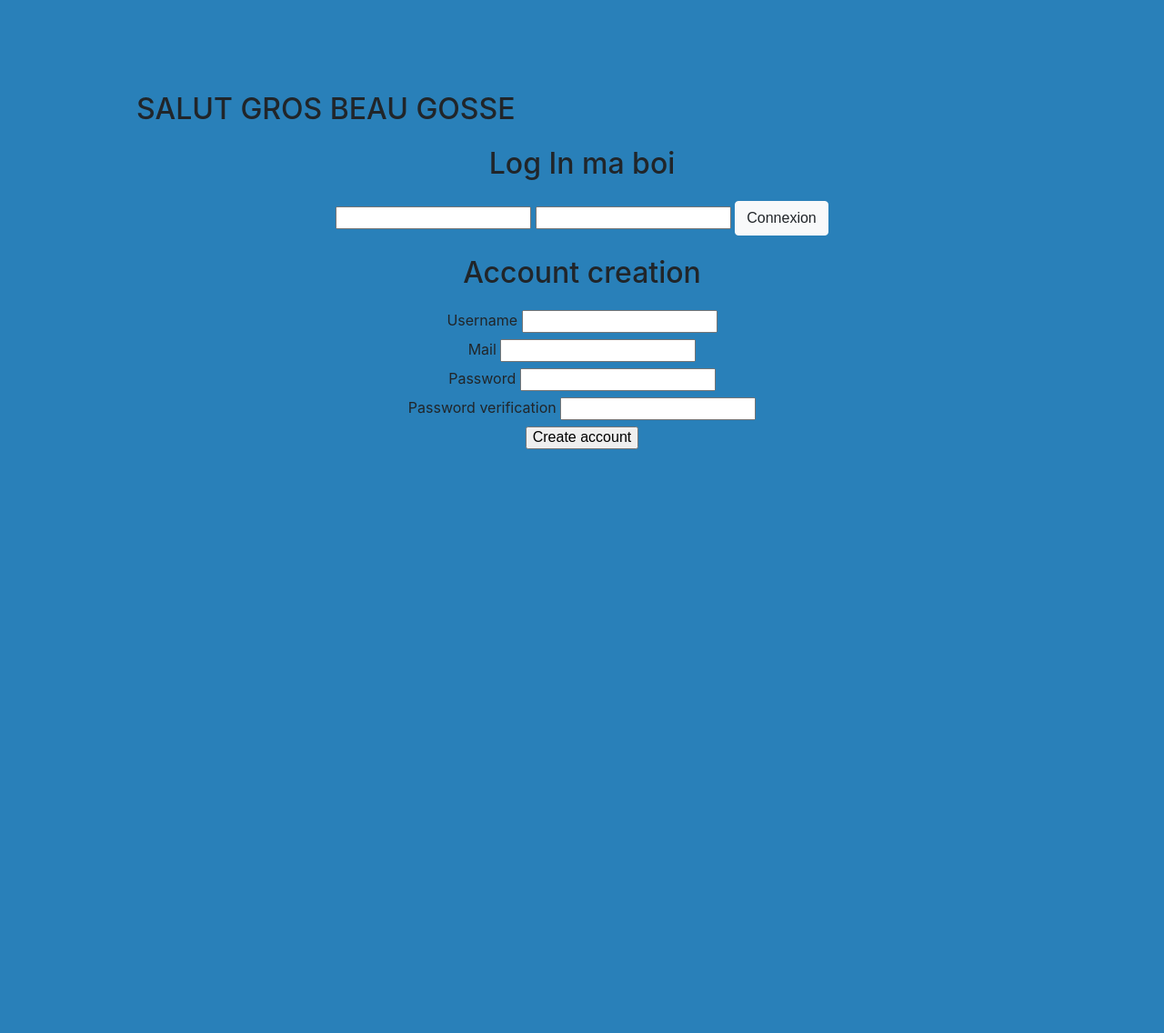
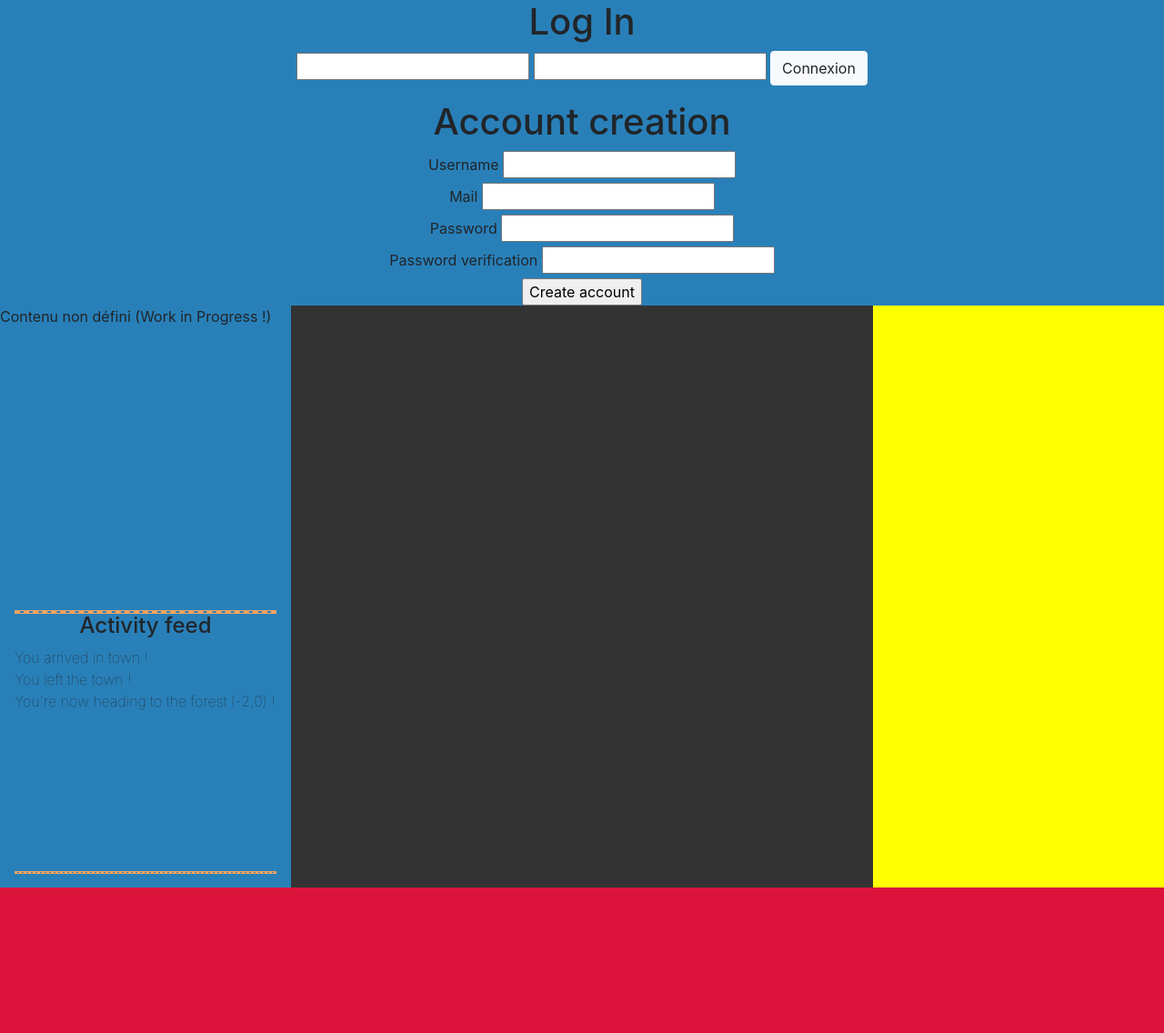
Before and after one commit to ProjetJavascript-Chalas-Pauletto/main, a PHP site: page / in a window 1280 px wide. Shown: the whole page at 91% size. Before the commit the page ends 494 px from the top, so only its background shows below. Run offline with PHP 8.4, Linux system fonts and the light colour scheme; some libraries are stand-ins or nearby versions.

Commit message:
Doing some small updates.

```diff
--- a/css/main.css
+++ b/css/main.css
@@ -277,15 +316,66 @@ animation: fadeIn 1s ease-out ,spin 2s ease-in-out infinite ; /* Chrome, Firefox
    Base styles: opinionated defaults
    ========================================================================== */
 
-html {
+html,body {
+    height: 100%;
+    margin: 0;
+    padding: 0;
+}
+
+html{
     color: #222;
     font-size: 1em;
     line-height: 1.4;
 }
 
-.container{
+.game{
     user-select: none;
+    height:100%;
+
+    display: grid;
+    grid-template-columns: 25% 50% 25%;
+    grid-template-rows: auto 20%;
 }
+
+.gameLeft{
+    background: #2980b9;
+    display: grid;
+    grid-template-columns: 100%;
+    grid-template-rows: 50% 50%;
+}
+
+#logTitle{
+    text-align: center;
+}
+
+#log {
+    border-top: 2px dashed sandybrown;
+    border-bottom: 1px dashed sandybrown;
+    box-shadow: inset 0 -1px 0 0 sandybrown, inset 0 1px 0 0 sandybrown, 0 1px 0 0 sandybrown, 0 -1px 0 0 sandybrown;
+    margin: 5%;
+    vertical-align: bottom;
+}
+
+.logMessage{
+    font-weight: lighter ;
+}
+
+.gameMiddle{
+    background: #333333;
+}
+
+.gameRight{
+    background: yellow;
+}
+
+.gameBottom{
+    background: crimson;
+    grid-column-start: 1;
+    grid-column-end: 4;
+}
+
+
+
 
 
 
--- a/index.html
+++ b/index.html
@@ -3,7 +3,7 @@
 <head>
     <meta charset="utf-8">
     <meta http-equiv="x-ua-compatible" content="ie=edge">
-        <title id="title">Looking for good stuffs</title>
+    <title></title>
     <meta name="description" content="">
     <meta name="viewport" content="width=device-width, initial-scale=1">
 
@@ -11,7 +11,7 @@
     <link rel="apple-touch-icon" href="icon.png">
     <!-- Place favicon.ico in the root directory -->
     <link rel="stylesheet" href="https://maxcdn.bootstrapcdn.com/bootstrap/4.0.0/css/bootstrap.min.css" integrity="sha384-Gn5384xqQ1aoWXA+058RXPxPg6fy4IWvTNh0E263XmFcJlSAwiGgFAW/dAiS6JXm" crossorigin="anonymous">
-        <link rel="stylesheet" href="css/normalize.css">
+    <!-- <link rel="stylesheet" href="css/normalize.css"> -->
     <link rel="stylesheet" href="css/main.css">
     <link rel="stylesheet" href="css/style3.css" />
 
@@ -41,13 +41,8 @@
     <div class="loader-section section-right"></div>
 </div>
 
-        <div class="container">
-            <!-- GameContent -->
-            <h1>SALUT GROS BEAU GOSSE</h1>
-
-
 <div id="notConnected" align="center" style="display: none">
-                <h1>Log In ma boi</h1>
+    <h1>Log In</h1>
     <form id="login-form" action="/json/login.php" method="post">
         <input type="text" name="username" />
         <input type="password" name="password" />
@@ -68,9 +63,29 @@
         <input type="password" id="passwordCheck" name="passwordCheck"/><br/>
         <input type="submit" value="Create account"/>
     </form>
+</div>
 
+<div class="game">
+    <!-- GameContent -->
+    <div class="gameLeft">
+        <div> Contenu non défini (Work in Progress !) </div>
+        <div id="log">
+            <h4 id="logTitle"> Activity feed </h4>
+        </div>
+    </div>
+    <div class="gameMiddle">
+        <div id="job" style="display: none">
+            <button id="click">Click</button>
+            <img src="">
+        </div>
+    </div>
+
+    <div class="gameRight"></div>
+
+    <div class="gameBottom"></div>
 
 </div>
+
 
 <nav id="bt-menu" class="bt-menu" style="display: none">
     <a href="#" class="bt-menu-trigger"><span>Menu</span></a>
@@ -97,22 +112,13 @@
 </nav>
 
 
-
-            <div id="job" style="display: none">
-                <button id="click">Click</button>
-
-            </div>
-
-        </div>
-
-
 <script src="js/vendor/modernizr-3.5.0.min.js"></script>
 <script src="https://code.jquery.com/jquery-3.2.1.min.js" integrity="sha256-hwg4gsxgFZhOsEEamdOYGBf13FyQuiTwlAQgxVSNgt4=" crossorigin="anonymous"></script>
 <script src="https://cdnjs.cloudflare.com/ajax/libs/popper.js/1.12.9/umd/popper.min.js" integrity="sha384-ApNbgh9B+Y1QKtv3Rn7W3mgPxhU9K/ScQsAP7hUibX39j7fakFPskvXusvfa0b4Q" crossorigin="anonymous"></script>
 <script src="https://maxcdn.bootstrapcdn.com/bootstrap/4.0.0/js/bootstrap.min.js" integrity="sha384-JZR6Spejh4U02d8jOt6vLEHfe/JQGiRRSQQxSfFWpi1MquVdAyjUar5+76PVCmYl" crossorigin="anonymous"></script>
 <script>window.jQuery || document.write('<script src="js/vendor/jquery-3.2.1.min.js"><\/script>')</script>
 <script src="js/plugins.js"></script>
-        <script src="js/mapM.js"></script>
+<script src="js/grid.js"></script>
 <script src="js/main.js"></script>
 <script src="js/borderMenu.js"></script>
 <script src="js/classie.js"></script>
--- a/js/main.js
+++ b/js/main.js
@@ -57,6 +57,13 @@
         //console.log("Loading Movement");
         // TODO
     }
+
+    function displayOnLog(string) {
+        $('#log').append($('<div />').addClass('logMessage').html(string));
+    }
+    displayOnLog("You arrived in town !");
+    displayOnLog("You left the town !");
+    displayOnLog("You're now heading to the forest (-2,0) !");
 
 
 
```
Also changed, not shown: other parts of css/main.css (+58 -19 lines). Lines whose indentation alone changed are shown as unchanged.
